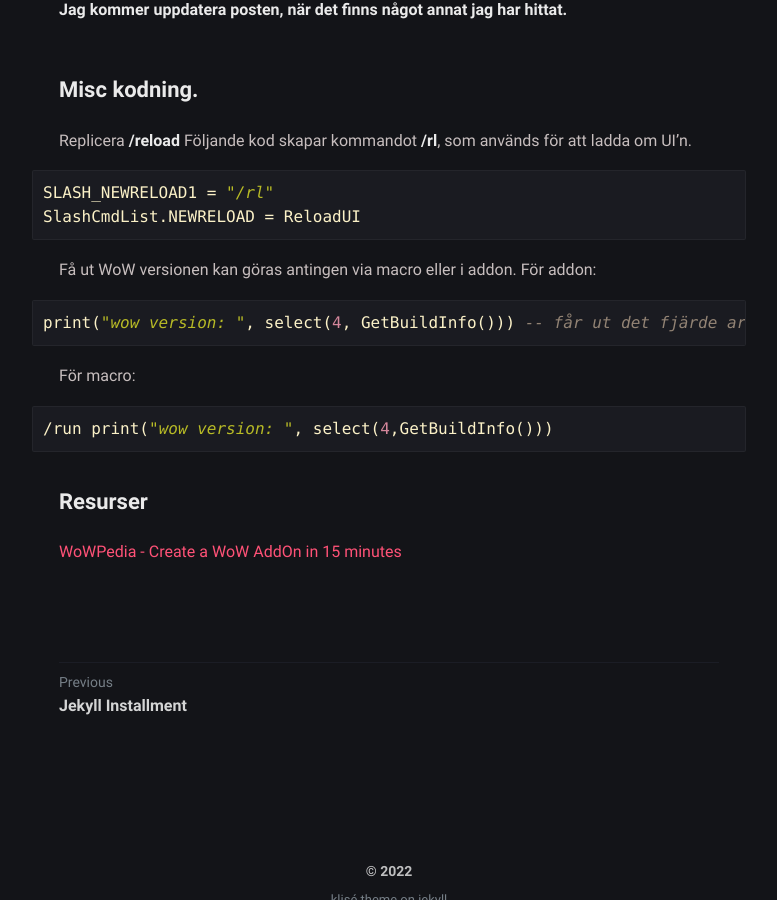
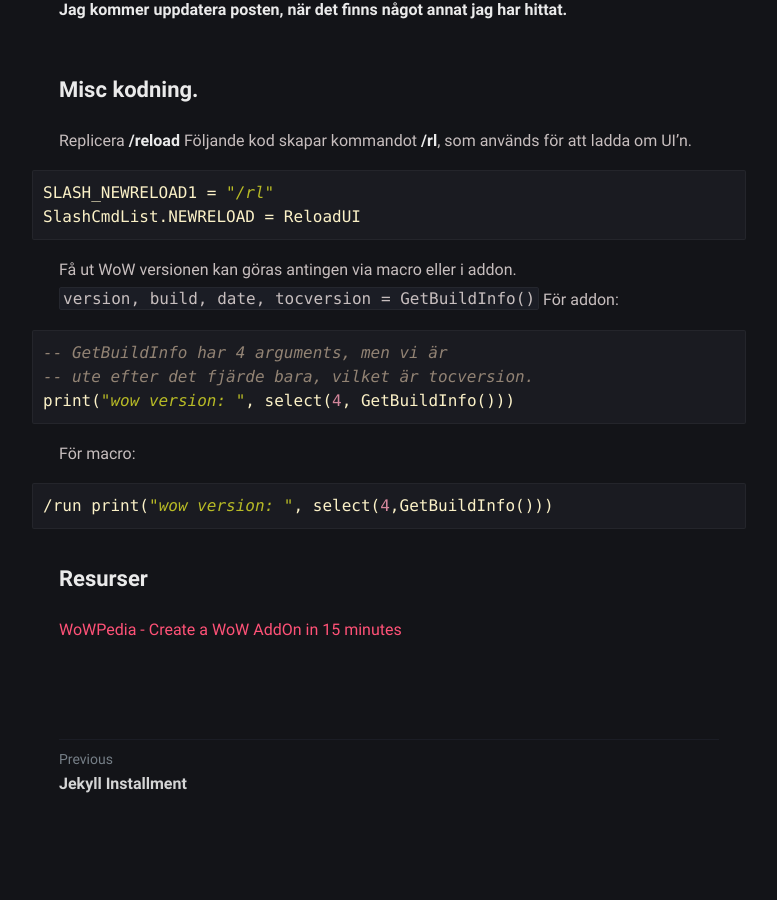
Before and after one commit to fetails/fetails.github.io, a Jekyll site: the page built from _posts/wow-addon-pt1/2022-04-18-wow-addon-pt1.md, in a window 1280 px wide and 900 px high, scrolled down 1703 px. Shown: the whole window, without its empty margins (251-1028 px from the left). Built offline with Jekyll 4.4.1, drawn with Linux system fonts in a browser that asks for light colours.

Commit message:
Update 2022-04-18-wow-addon-pt1.md

````diff
--- a/_posts/wow-addon-pt1/2022-04-18-wow-addon-pt1.md
+++ b/_posts/wow-addon-pt1/2022-04-18-wow-addon-pt1.md
@@ -62,9 +62,12 @@ SlashCmdList.NEWRELOAD = ReloadUI
 ```
 
 Få ut WoW versionen kan göras antingen via macro eller i addon.
+`version, build, date, tocversion = GetBuildInfo()`
 För addon:
 ```lua
-print("wow version: ", select(4, GetBuildInfo())) -- får ut det fjärde argumentet från GetBuildInfo(), vilket är numret.
+-- GetBuildInfo har 4 arguments, men vi är
+-- ute efter det fjärde bara, vilket är tocversion.
+print("wow version: ", select(4, GetBuildInfo()))
 ```
 För macro:
 ```lua
````
